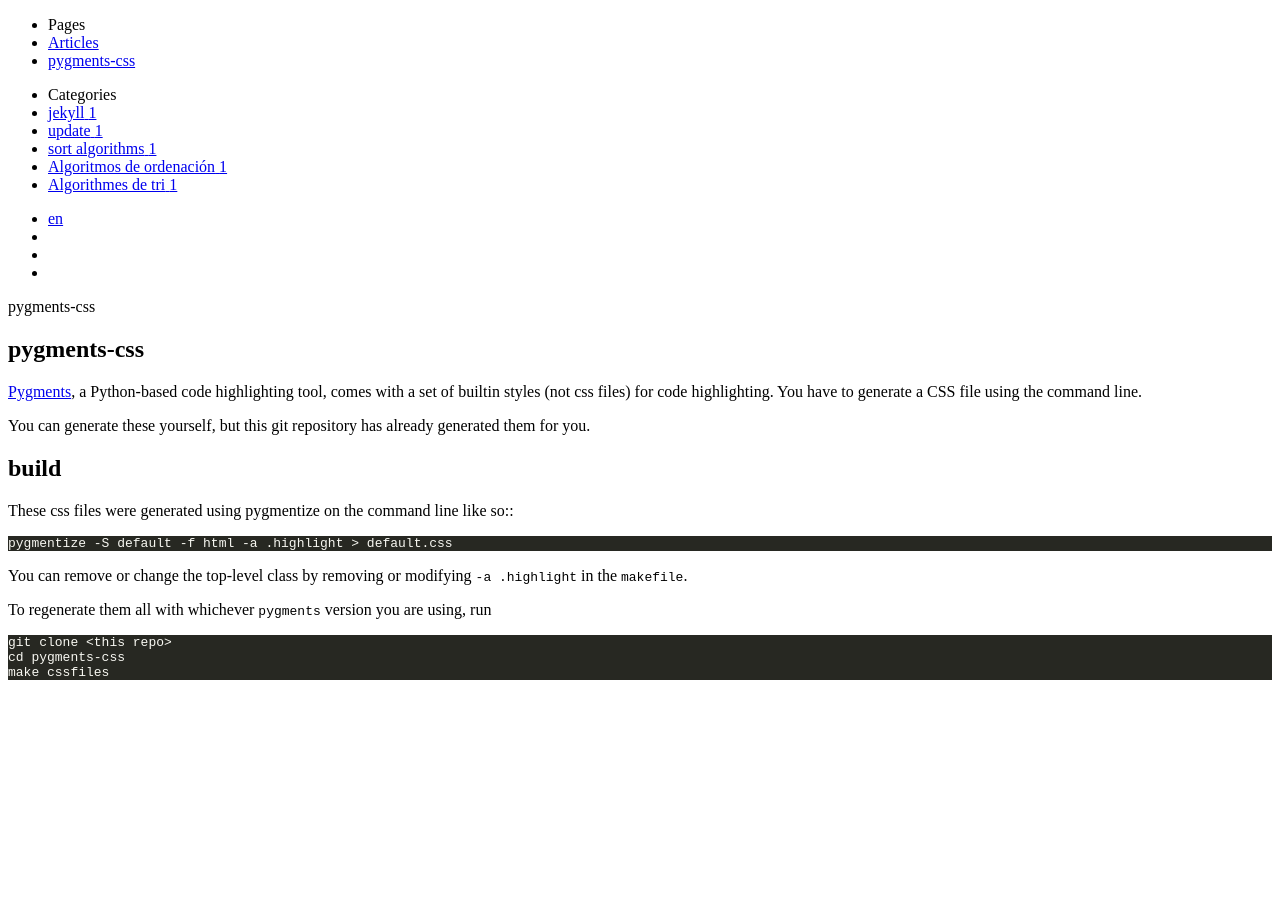
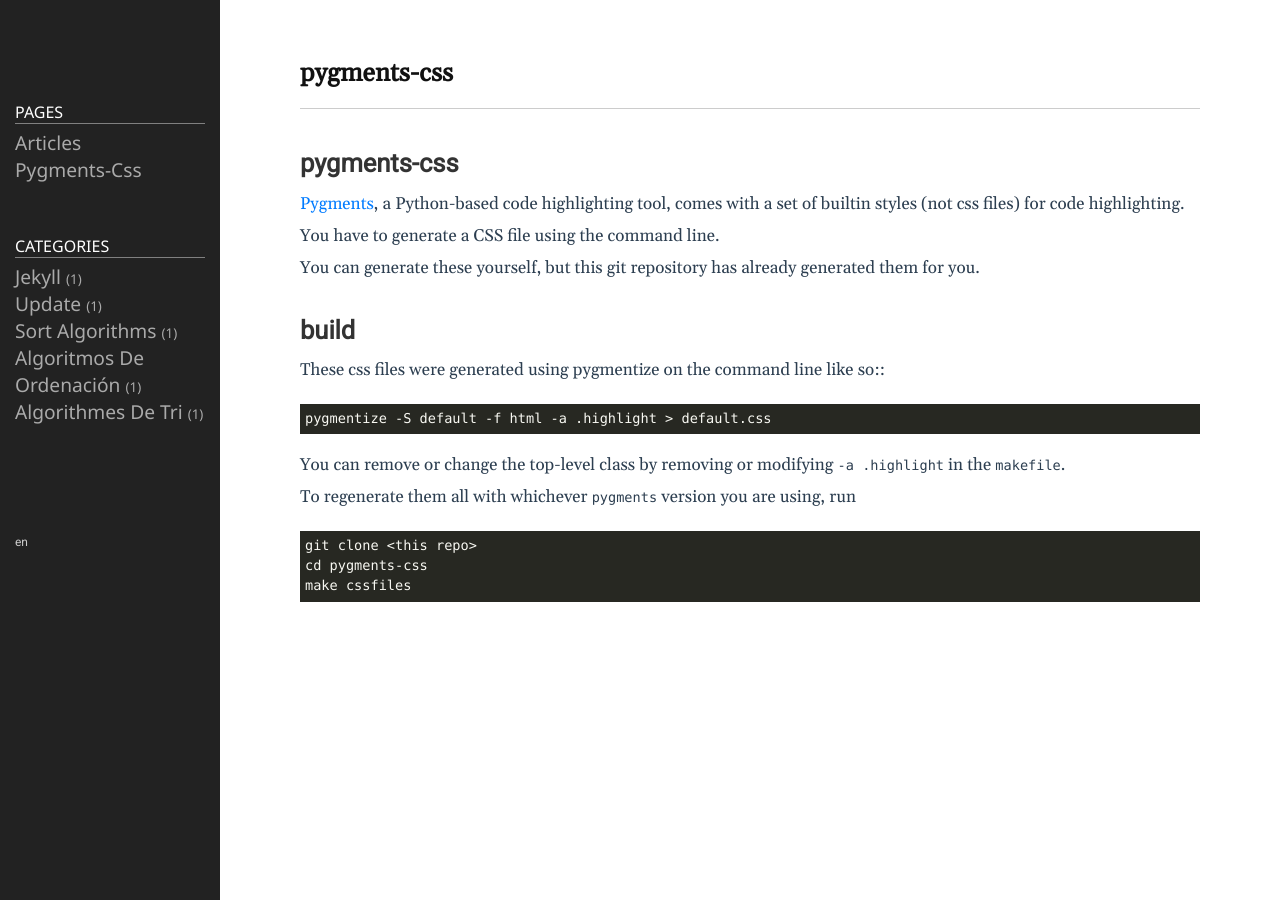
Before and after one commit to LWH-21/Algos, a Jekyll site: the page built from assets/css/syntax/README.md, in a window 1280 px wide. Built offline with Jekyll 4.4.1, drawn with Linux system fonts in a browser that asks for light colours; our own code applies the rules of GitHub Pages for plain Markdown files.

Commit message:
Update default.html

```diff
--- a/_includes/default.html
+++ b/_includes/default.html
@@ -5,7 +5,7 @@
   <title>{{ site.title[page.lang] }}</title>
   <!-- <link href="/public/css/bootstrap.min.css" rel="stylesheet"> -->
 
-  <link href="/public/css/style.css" rel="stylesheet">
+  <link href="/assets/css/style.css" rel="stylesheet">
   <body>
   	<div class="container">
 		<div class="sidebar">
```
